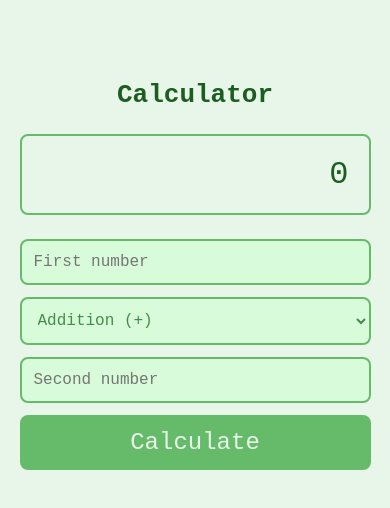
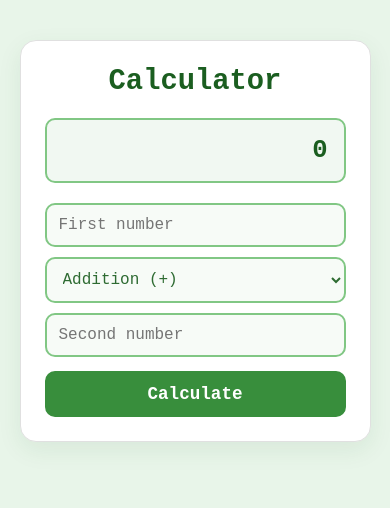
Before and after one commit to esrselin/sezzle-calculator, a React (Vite) app in the folder frontend/: page / in a window 390 px wide. Shown: the top 508 px of the page. Built offline with nearby package versions, Linux system fonts and the light colour scheme.

Commit message:
feat: add optional calculator operations and tests

```diff
--- a/frontend/src/App.css
+++ b/frontend/src/App.css
@@ -1,22 +1,35 @@
 .calculator {
   width: min(90%, 420px);
   margin: 80px auto;
-  color: #1B5E20;
+  padding: 32px;
+  color: #1b5e20;
+  background: #ffffff;
+  border: 1px solid #e0e0e0;
+  border-radius: 16px;
+  box-shadow: 0 8px 24px rgba(27, 94, 32, 0.08);
 }
 
 .calculator h1 {
+  margin: 0;
   text-align: center;
+  font-size: 2rem;
 }
 
 .display {
   min-height: 80px;
   margin: 24px 0;
   padding: 20px;
-  border: 2px solid #66BB6A;
-  border-radius: 8px;
+  border: 2px solid #81c784;
+  border-radius: 10px;
+  box-sizing: border-box;
+  display: flex;
+  align-items: center;
+  justify-content: flex-end;
   text-align: right;
   font-size: 2rem;
-  background: #E8F5E9;
+  font-weight: 600;
+  background: #f1f8f2;
+  overflow-wrap: anywhere;
 }
 
 .calculator-body {
@@ -28,36 +41,78 @@
 .calculator-body input,
 .calculator-body select,
 .calculator-body button {
-  padding: 12px;
+  box-sizing: border-box;
+  width: 100%;
+  padding: 12px 14px;
   font-size: 1rem;
-  border: 2px solid #66BB6A;
-  border-radius: 8px;
+  border: 2px solid #81c784;
+  border-radius: 10px;
   font-family: monospace;
 }
 
 .calculator-body input,
 .calculator-body select {
-  background: #d8fcd9;
-  color: #438d48;
+  background: #f7fbf7;
+  color: #2e6b32;
+  outline: none;
+}
+
+.calculator-body input:focus,
+.calculator-body select:focus {
+  border-color: #388e3c;
 }
 
 .calculator-body button {
+  margin-top: 4px;
+  border-color: #388e3c;
   cursor: pointer;
-  font-size: 1.5rem;
-  color: #E8F5E9;
-  background-color: #66BB6A;
+  font-size: 1.1rem;
+  font-weight: 600;
+  color: #ffffff;
+  background-color: #388e3c;
+  transition: background-color 0.2s ease;
 }
 
 .calculator-body button:hover {
-  background-color: #04530a;
+  background-color: #2e7d32;
 }
 
 .error-popup {
   padding: 12px 16px;
   margin-bottom: 16px;
-  border: 1px solid #c62828;
-  border-radius: 8px;
+  border: 1px solid #ef9a9a;
+  border-radius: 10px;
   background: #ffebee;
   color: #c62828;
   text-align: center;
+  font-size: 0.95rem;
 }
+
+@media (max-width: 480px) {
+  .calculator {
+    width: 90%;
+    margin: 40px auto;
+    padding: 24px;
+  }
+
+  .calculator h1 {
+    font-size: 1.8rem;
+  }
+
+  .display {
+    min-height: 64px;
+    margin: 20px 0;
+    padding: 16px;
+    font-size: 1.6rem;
+  }
+
+  .calculator-body {
+    gap: 10px;
+  }
+
+  .calculator-body input,
+  .calculator-body select,
+  .calculator-body button {
+    padding: 11px 12px;
+  }
+}
--- a/frontend/src/App.tsx
+++ b/frontend/src/App.tsx
@@ -11,10 +11,18 @@ function App() {
   const handleCalculate = async () => {
     setError('')
 
-    if (firstNumber.trim() === '' || secondNumber.trim() === '') {
-      setError('Please enter both numbers.')
-      return
-    }
+    const firstEmpty = firstNumber.trim() === ''
+const secondEmpty = secondNumber.trim() === ''
+
+if (firstEmpty) {
+  setError('Please enter a number.')
+  return
+}
+
+if (operation !== 'sqrt' && secondEmpty) {
+  setError('Please enter both numbers.')
+  return
+}
 
     const first = Number(firstNumber)
     const second = Number(secondNumber)
@@ -78,14 +86,18 @@ function App() {
           <option value="*">Multiplication (×)</option>
           <option value="/">Division (÷)</option>
           <option value="^">Exponentiation (^)</option>
+          <option value="sqrt">Square Root (√)</option>
+          <option value="%">Percentage (%)</option>
         </select>
 
+        {operation !== 'sqrt' && (
         <input
           type="number"
           placeholder="Second number"
           value={secondNumber}
           onChange={(event) => setSecondNumber(event.target.value)}
         />
+        )}
 
         <button
           type="button"
--- a/frontend/vite.config.ts
+++ b/frontend/vite.config.ts
@@ -1,7 +1,11 @@
 import react from '@vitejs/plugin-react'
-import { defineConfig } from 'vite'
+import { defineConfig } from 'vitest/config'
 
-// https://vite.dev/config/
 export default defineConfig({
   plugins: [react()],
+  test: {
+    environment: 'jsdom',
+    globals: true,
+    setupFiles: './src/test/setup.ts',
+  },
 })
```
Also changed, not shown: frontend/package.json (+7 -1 lines), frontend/src/test/setup.ts (added, +1 -0 lines), 2 other files (tests, documents, lock files or other folders).
